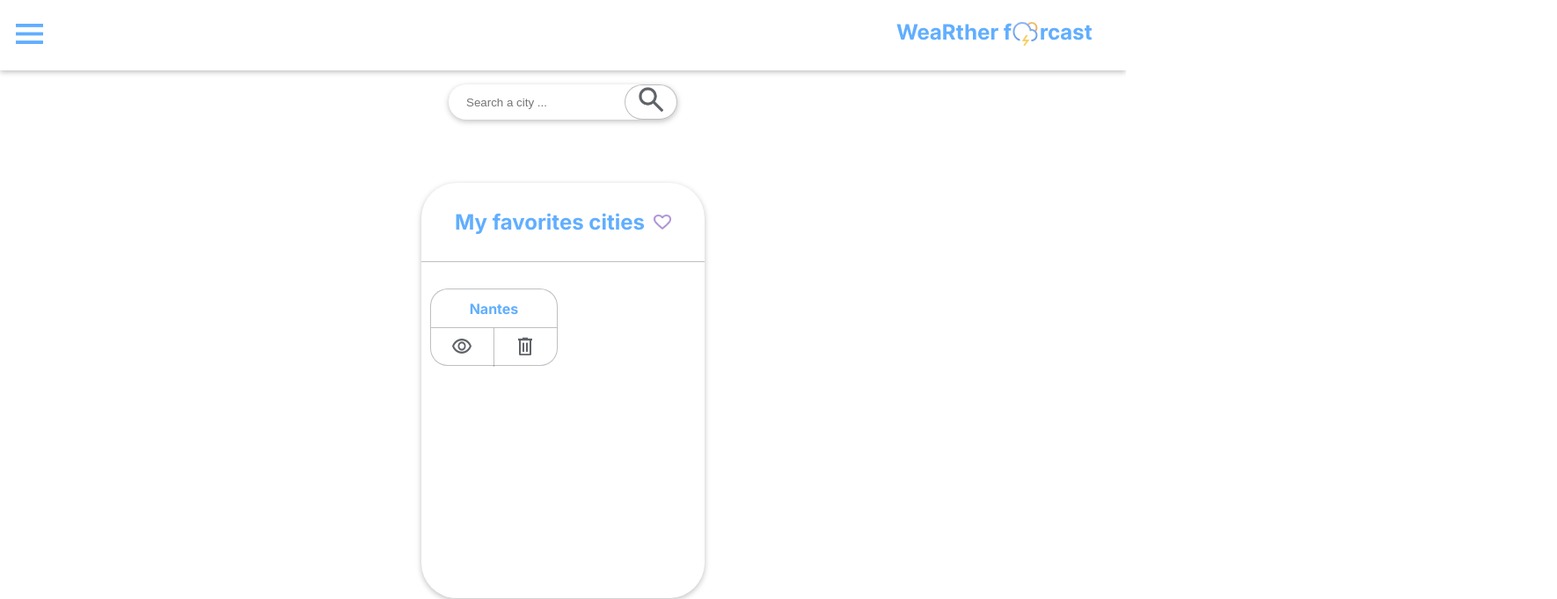
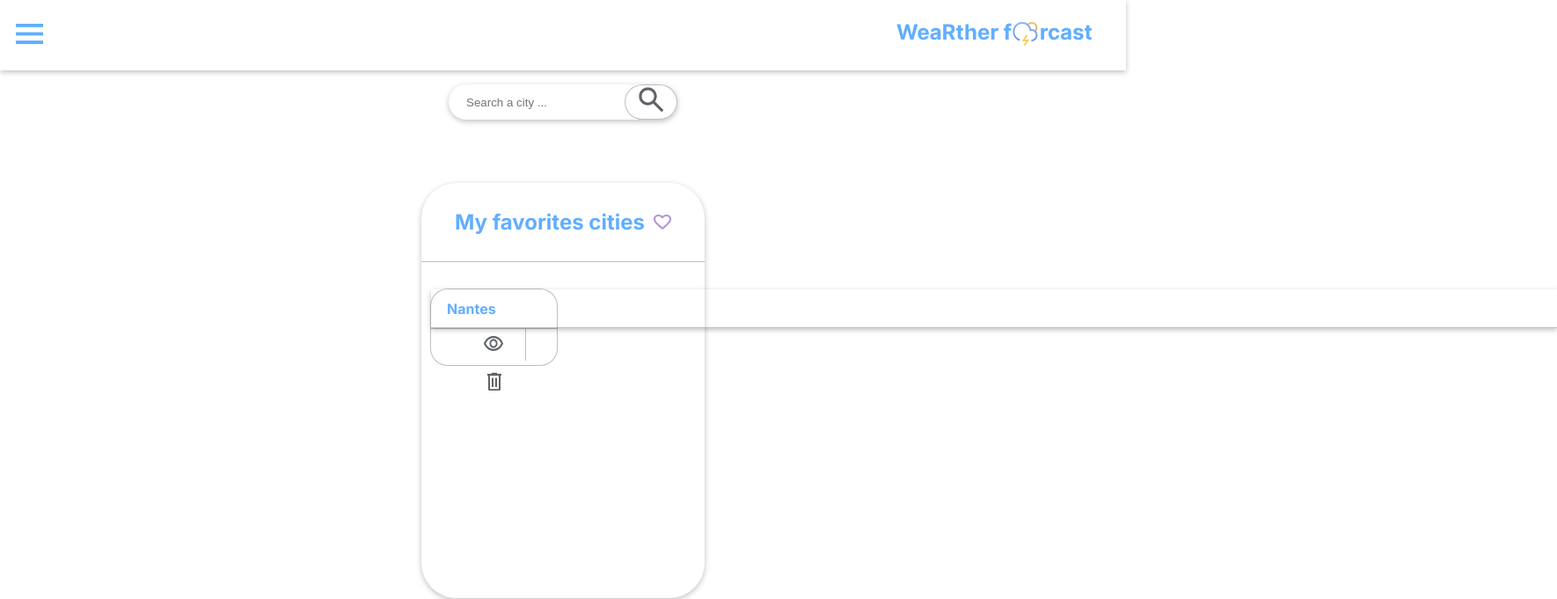
Before and after one commit to WildCodeSchool-2024-09/JS-Nantes-P2-WeartherForcast, a React (Vite) app in the folder client/: page /myCities in a window 1280 px wide. Shown: the top 681 px of the page at 88% size, 1770 px wide, since content can reach past the window. Built offline with nearby package versions, Linux system fonts and the light colour scheme; no server answers.

Commit message:
correction for tags HTML more adapted in the component favoriteCityCards

```diff
--- a/client/src/components/FavoriteCityCard.tsx
+++ b/client/src/components/FavoriteCityCard.tsx
@@ -20,10 +20,10 @@ export default function FavoriteCityCard() {
 
   return (
     <section className="city-favorite-card">
-      <div className="city-favorite-card-header">
+      <header>
         <h2 className="city-favorite-card-title">Nantes</h2>
-      </div>
-      <div className="city-favorite-card-footer">
+      </header>
+      <footer className="city-favorite-card-footer">
         <div className="visibility-container">
           <button
             type="button"
@@ -40,7 +40,7 @@ export default function FavoriteCityCard() {
             <img className="rubbish-bin-icon" src={rubbishBin} alt="" />
           </button>
         </div>
-      </div>
+      </footer>
     </section>
   );
 }
--- a/client/src/style/favoriteCityCard.css
+++ b/client/src/style/favoriteCityCard.css
@@ -6,7 +6,7 @@
   height: 88px;
 }
 
-.city-favorite-card-header {
+.city-favorite-card header {
   height: 44px;
   border-bottom: solid 1px var(--shadowColor);
 }
@@ -18,7 +18,7 @@
   line-height: 44px;
 }
 
-.city-favorite-card-footer {
+.city-favorite-card footer {
   display: flex;
 }
 
```
